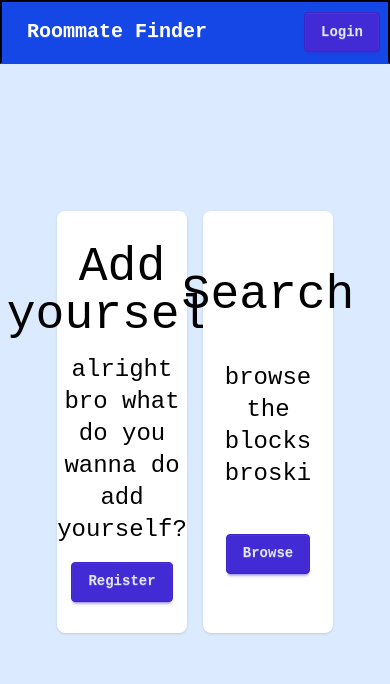
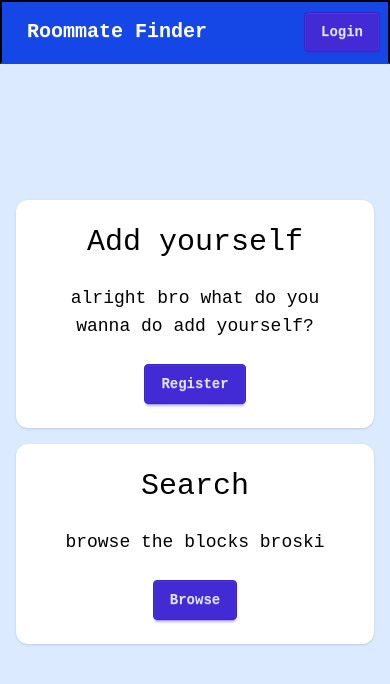
Before and after one commit to null-Exception1/roommatefinder, a Next.js app in the folder roomate-finder/: page / in a window 390 px wide. Shown: the top 684 px of the page. Built offline with nearby package versions, Linux system fonts and the light colour scheme; no server answers.

Commit message:
fixed mobile ui

```diff
--- a/roomate-finder/src/app/block/[id]/page.js
+++ b/roomate-finder/src/app/block/[id]/page.js
@@ -1,11 +1,9 @@
-
 import Navbar from "@/components/navbar";
 import RoomCard from "@/components/roomcard";
 import Breadcumbs from "@/components/breadcrumbs";
 
-// This remains an async Server Component
 export default async function Block({ params }) {
-  const { id } = await params; // Await params directly on the server
+  const { id } = await params;
   const baseURL = process.env.NEXT_PUBLIC_API_URL;
   const res = await fetch(`${baseURL}/rooms?block=${id}`);
   const loaded_data = await res.json();
@@ -13,21 +11,32 @@ export default async function Block({ params }) {
   return (
     <div className="flex justify-center">
       <Navbar />
-      <div className="flex flex-col m-20 flex-wrap w-11/12 border-2 border-black rounded-3xl">
+      <div className="flex flex-col m-4 sm:m-20 flex-wrap w-full sm:w-11/12 border-2 border-black rounded-3xl">
         <div>
-          <Breadcumbs crumbs={["Home", "Blocks", `Block ${id}`]} links={["/", "/blocks", `/block/${id}`]} />
-          <h1 className="pl-10 pt-5 text-2xl">BLOCK {id}</h1>
+          <Breadcumbs
+            crumbs={["Home", "Blocks", `Block ${id}`]}
+            links={["/", "/blocks", `/block/${id}`]}
+          />
+          <h1 className="pl-4 sm:pl-10 pt-5 text-xl sm:text-2xl">BLOCK {id}</h1>
           {loaded_data ? (
-            <div className="grid grid-cols-3 p-10">
+            <div className="grid grid-cols-1 sm:grid-cols-2 lg:grid-cols-3 gap-6 p-4 sm:p-10">
               {Object.entries(loaded_data).map(([roomID, roomData]) => (
                 <RoomCard
                   key={roomID}
                   RoomID={roomID}
-                  People={roomData.People.map(p => ({ name: p.Name, social: p.Social, socialtype: p.Socialtype }))}
+                  People={roomData.People.map(p => ({
+                    name: p.Name,
+                    social: p.Social,
+                    socialtype: p.Socialtype,
+                  }))}
                 />
               ))}
             </div>
-          ) : (<span className="loading loading-spinner loading-xl"></span>)}
+          ) : (
+            <div className="flex justify-center items-center p-10">
+              <span className="loading loading-spinner loading-xl"></span>
+            </div>
+          )}
         </div>
       </div>
     </div>
--- a/roomate-finder/src/app/blocks/page.js
+++ b/roomate-finder/src/app/blocks/page.js
@@ -6,24 +6,29 @@ import { useEffect, useState } from "react";
 
 export default function Blocks() {
   const baseURL = process.env.NEXT_PUBLIC_API_URL;
+  const url = `${baseURL}/blocks`;
 
-  const url = `${baseURL}/blocks`;
-  //console.log(url)
-  const [loaded, setLoaded] = useState(false)
-  const [loaded_data, setLoadedData] = useState([])
+  const [loaded, setLoaded] = useState(false);
+  const [loaded_data, setLoadedData] = useState([]);
 
   useEffect(() => {
-    fetch(url).then(response => response.json()).then(data => { setLoaded(true); setLoadedData(data); console.log("Data:", loaded, data); })
-  }, [])
+    fetch(url)
+      .then(response => response.json())
+      .then(data => {
+        setLoaded(true);
+        setLoadedData(data);
+        console.log("Data:", loaded, data);
+      });
+  }, []);
+
   return (
     <div className="flex justify-center">
       <Navbar />
 
-      <div className="flex flex-col m-20 flex-wrap w-11/12 border-2 border-black rounded-3xl">
-        <div className="pt-10 pl-10">
+      <div className="flex flex-col m-4 sm:m-20 flex-wrap w-full sm:w-11/12 border-2 border-black rounded-3xl">
+        <div className="pt-6 sm:pt-10 pl-4 sm:pl-10">
           <fieldset className="fieldset max-w-xs text-black">
             <legend className="fieldset-legend text-black">Campus</legend>
-
             <select
               defaultValue="Main Campus"
               className="select bg-white text-black border-gray-300 focus:border-blue-500"
@@ -37,9 +42,9 @@ export default function Blocks() {
 
         <Breadcumbs crumbs={["Home", "Blocks"]} links={["/", "/blocks"]} />
 
-        <h1 className="pl-10 pt-2 text-2xl">Blocks</h1>
+        <h1 className="pl-4 sm:pl-10 pt-2 text-xl sm:text-2xl">Blocks</h1>
 
-        <div className="grid grid-cols-3 p-5 *:gap-16 gap-16 ml-10">
+        <div className="grid grid-cols-1 sm:grid-cols-2 lg:grid-cols-3 gap-6 p-4 sm:p-5">
           {loaded ? (
             Object.entries(loaded_data).map(([blockID, value]) => (
               <Card
@@ -49,11 +54,13 @@ export default function Blocks() {
                 FullCount={value.Full}
               />
             ))
-
-          ) : (<span className="loading loading-spinner loading-xl"></span>)}
+          ) : (
+            <div className="flex justify-center items-center p-10">
+              <span className="loading loading-spinner loading-xl"></span>
+            </div>
+          )}
         </div>
-
       </div>
-
-    </div>);
+    </div>
+  );
 }
--- a/roomate-finder/src/app/page.js
+++ b/roomate-finder/src/app/page.js
@@ -5,6 +5,7 @@ import Navbar from "./components/navbar";
 export default function Home() {
   const [valid, setValid] = useState(false);
   const baseURL = process.env.NEXT_PUBLIC_API_URL;
+
   useEffect(() => {
     fetch(`${baseURL}/verify`, { credentials: "include" })
       .then(res => res.text())
@@ -16,33 +17,37 @@ export default function Home() {
     <div>
       <Navbar />
 
-      <div className="flex h-screen max-h-screen justify-center min-h-screen items-center gap-4 bg-blue-100">
+      <div className="flex flex-col sm:flex-row min-h-screen justify-center items-center gap-4 bg-blue-100 p-4">
 
-        <div className="card bg-white shadow h-1/2 w-1/3">
-          <div className="card-body flex flex-col justify-evenly text-center items-center">
-            <h1 className="text-5xl">Add yourself</h1>
-            <h5 className="text-center text-2xl">alright bro what do you wanna do add yourself?</h5>
+        <div className="card bg-white shadow h-auto w-full sm:w-1/2 lg:w-1/3 rounded-xl">
+          <div className="card-body flex flex-col justify-evenly text-center items-center space-y-4">
+            <h1 className="text-3xl sm:text-5xl">Add yourself</h1>
+            <h5 className="text-center text-lg sm:text-2xl">
+              alright bro what do you wanna do add yourself?
+            </h5>
             <div className="justify-center card-actions">
               {valid ? (
                 // eslint-disable-next-line @next/next/no-html-link-for-pages
                 <a className="btn btn-neutral" href="/">Register</a>
               ) : (
                 <a className="btn btn-primary" href="/register">Register</a>
-              )
-              }
+              )}
             </div>
           </div>
         </div>
 
-        <div className="card bg-white shadow h-1/2 w-1/3">
-          <div className="card-body flex flex-col justify-evenly text-center items-center">
-            <h1 className="text-5xl">Search</h1>
-            <h5 className="text-center text-2xl">browse the blocks broski</h5>
+        <div className="card bg-white shadow h-auto w-full sm:w-1/2 lg:w-1/3 rounded-xl">
+          <div className="card-body flex flex-col justify-evenly text-center items-center space-y-4">
+            <h1 className="text-3xl sm:text-5xl">Search</h1>
+            <h5 className="text-center text-lg sm:text-2xl">
+              browse the blocks broski
+            </h5>
             <div className="justify-center card-actions">
               <a className="btn btn-primary" href="/blocks">Browse</a>
             </div>
           </div>
         </div>
+
       </div>
     </div>
   );
```
